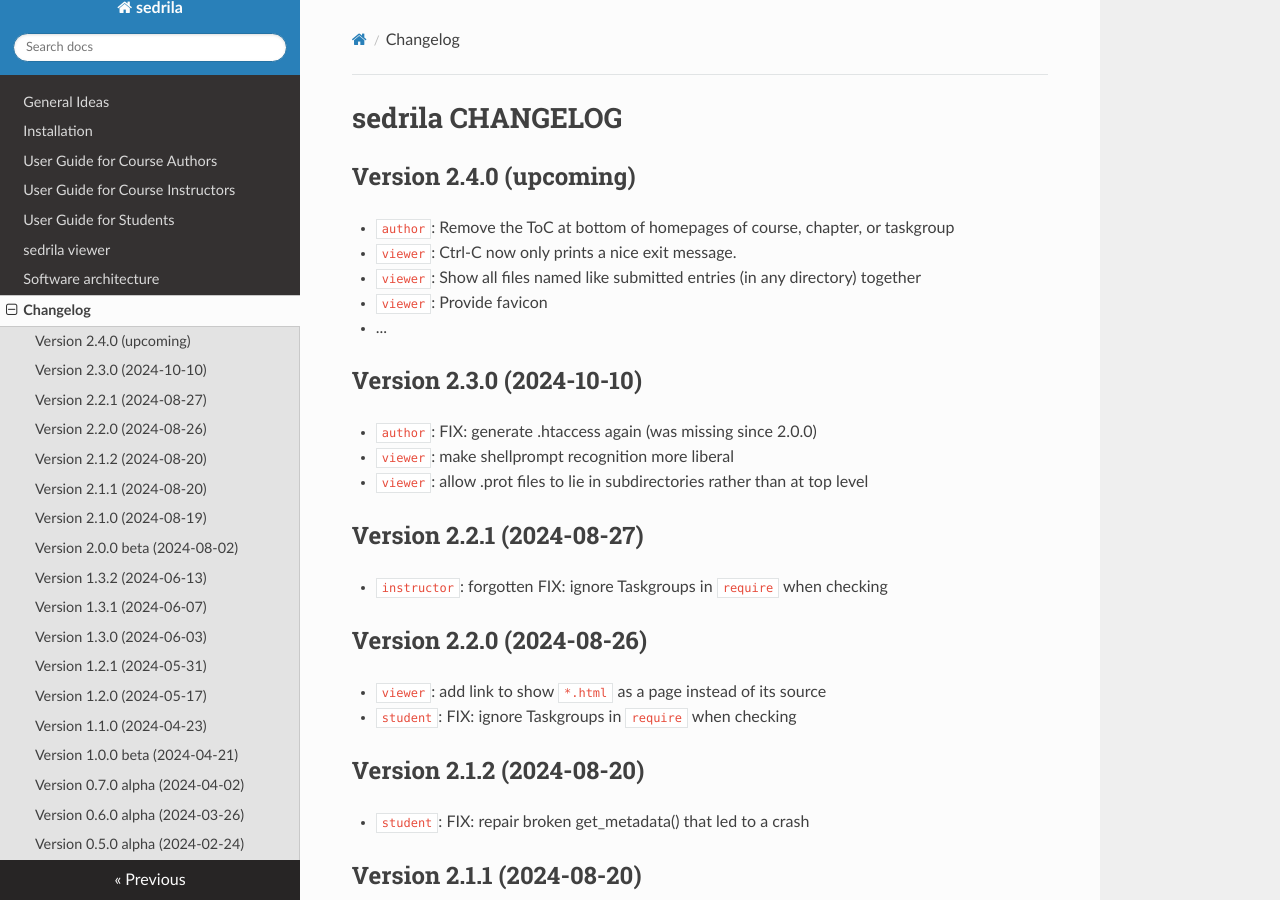
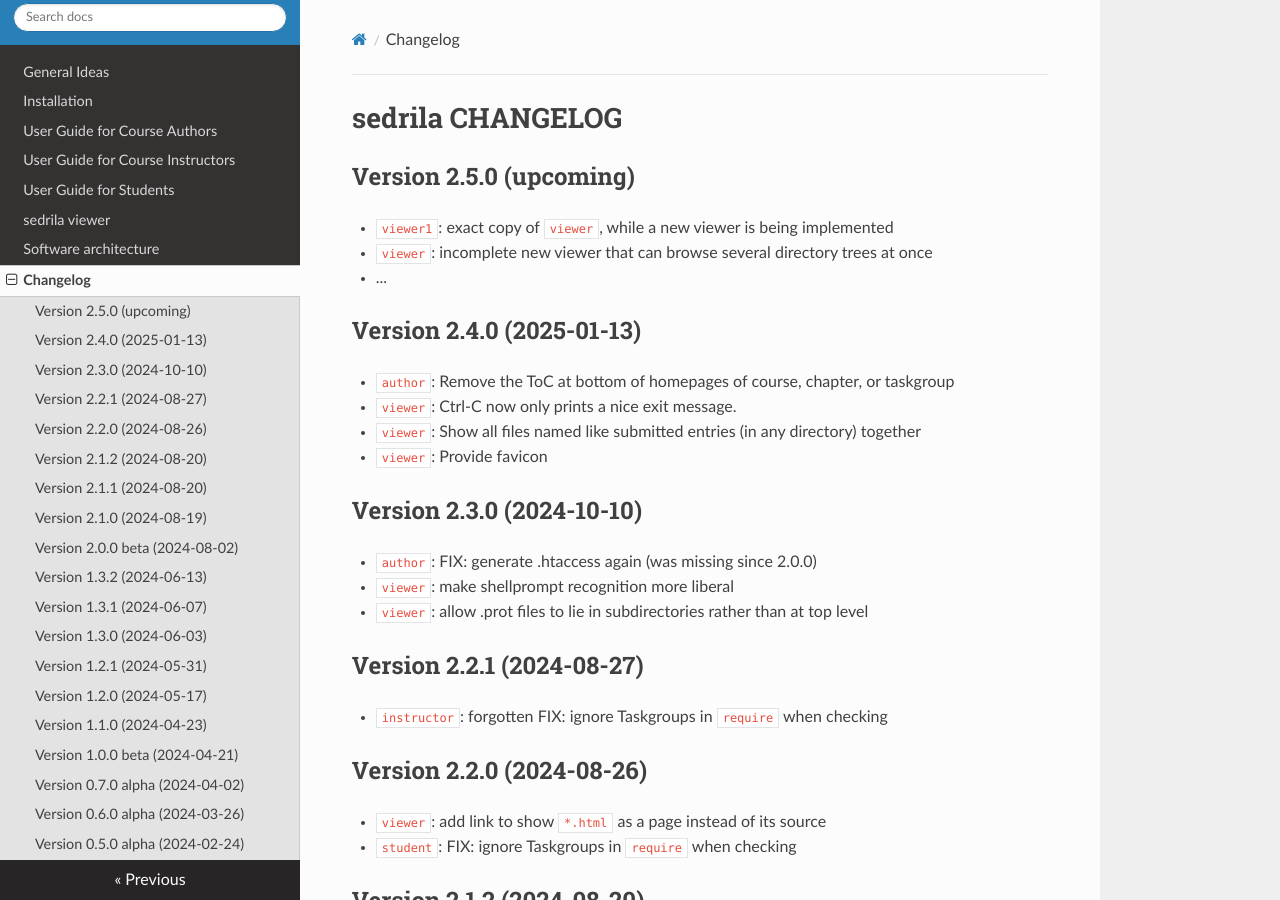
Before and after one commit to fubinf/sedrila, an MkDocs documentation site: the page built from docs/changelog.md, in a window 1280 px wide and 900 px high. Built offline with MkDocs 1.6.1, drawn with Linux system fonts in a browser that asks for light colours; nearby versions of some CDN libraries.

Commit message:
pyproject.toml: Version 2.4.0

```diff
--- a/docs/changelog.md
+++ b/docs/changelog.md
@@ -1,12 +1,17 @@
 # sedrila CHANGELOG
 
 
-## Version 2.4.0 (upcoming)
+## Version 2.5.0 (upcoming)
+- `viewer1`: exact copy of `viewer`, while a new viewer is being implemented
+- `viewer`: incomplete new viewer that can browse several directory trees at once
+- ...
+
+
+## Version 2.4.0 (2025-01-13)
 - `author`: Remove the ToC at bottom of homepages of course, chapter, or taskgroup
 - `viewer`: Ctrl-C now only prints a nice exit message.
 - `viewer`: Show all files named like submitted entries (in any directory) together
 - `viewer`: Provide favicon
-- ...
 
 
 ## Version 2.3.0 (2024-10-10)
--- a/pyproject.toml
+++ b/pyproject.toml
@@ -4,7 +4,7 @@
 # https://python-poetry.org/docs/pyproject/
 [tool.poetry]
 name = "sedrila"
-version = "2.3.0"
+version = "2.4.0"
 description = "Tool infrastructure for building and running \"self-driven lab\" courses"
 license = "MIT"
 authors = ["Lutz Prechelt <prechelt@inf.fu-berlin.de>"]
```
